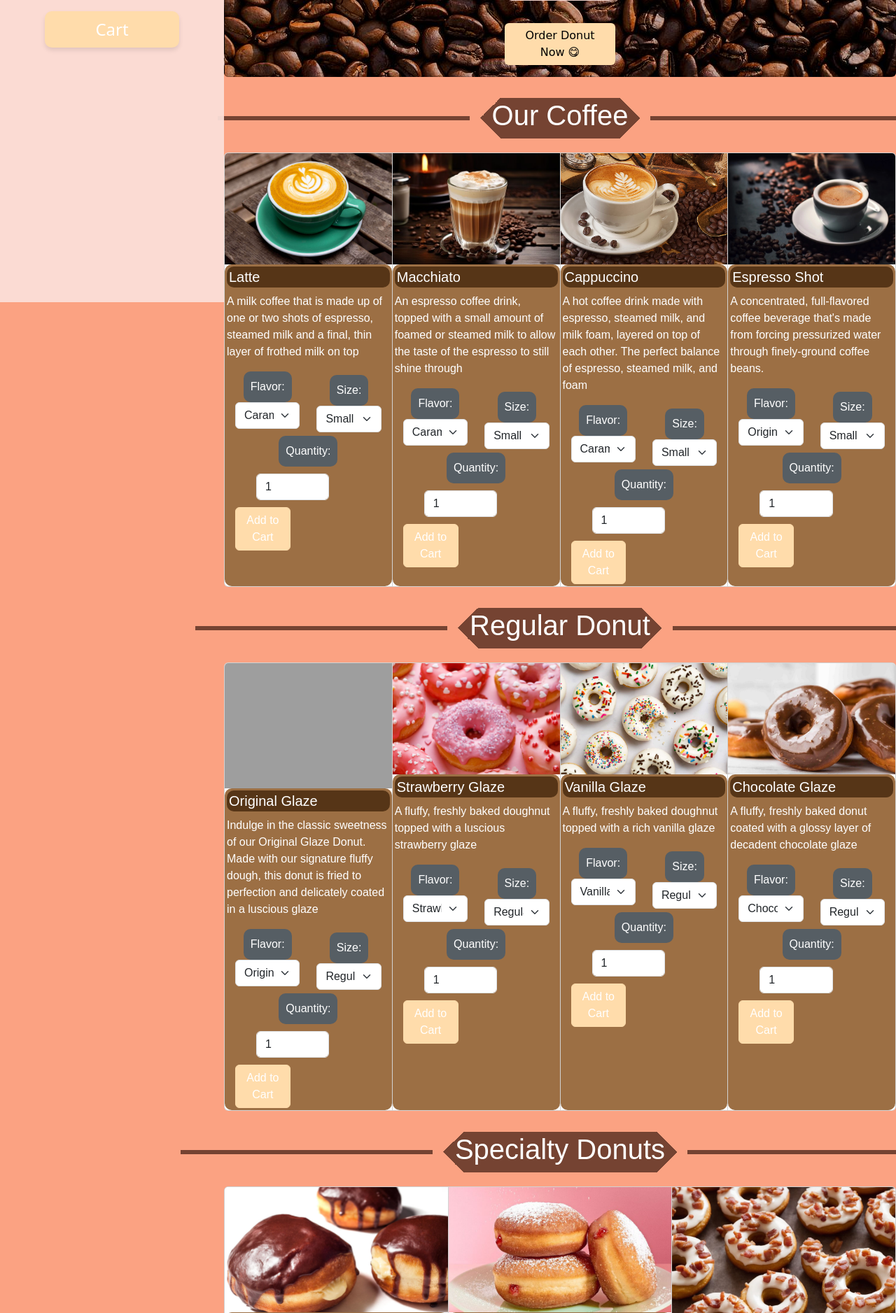
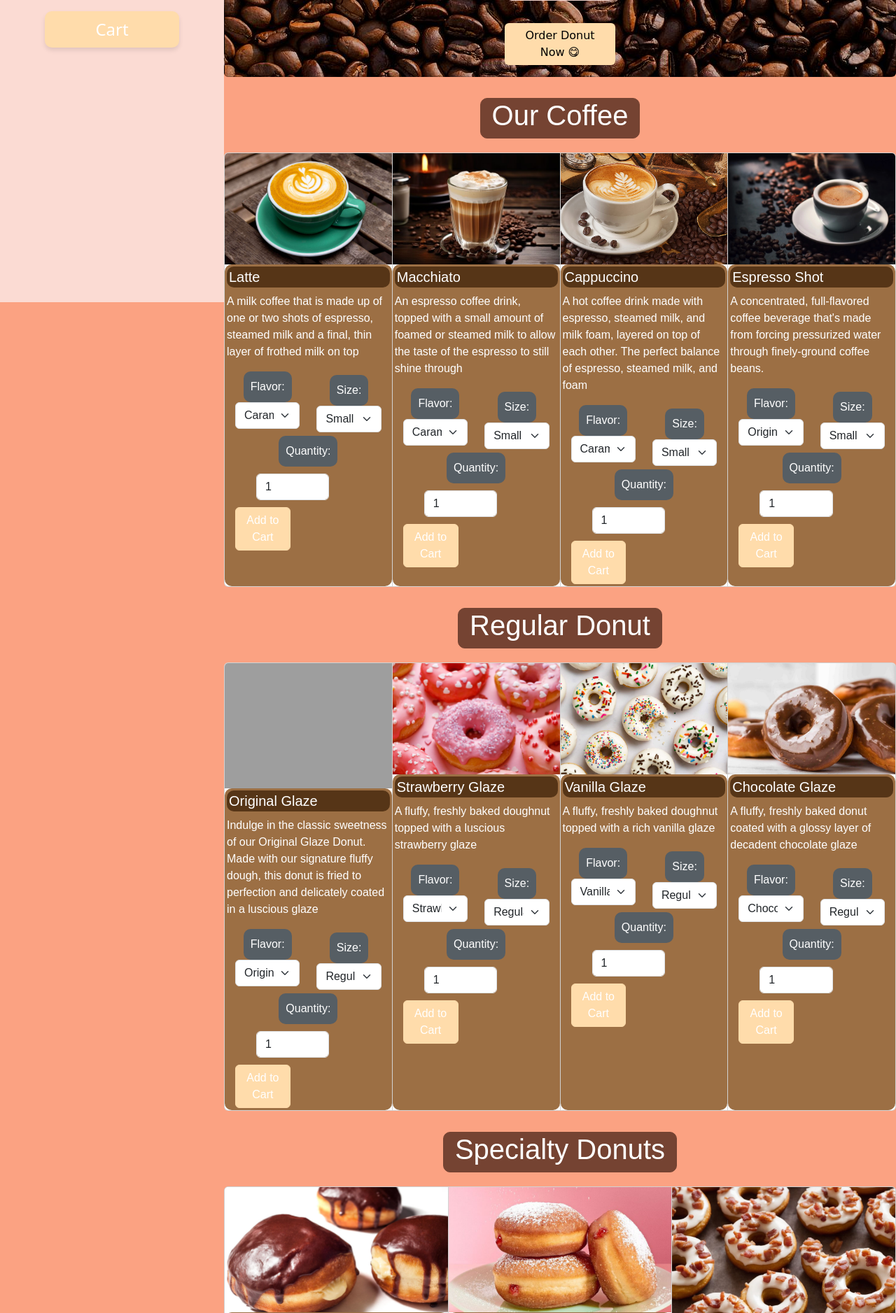
Before and after one commit to AdarshPuppala/Dough-licious-Cafe, a Django app: page /menu/ in a window 1280 px wide. Shown: the part 401-2278 px from the top of the page at 70% size. Run offline with Django 4.2, Linux system fonts and the light colour scheme; data comes from the database, SQL or seed files in the repository; grey boxes are pictures that could not be loaded.

Commit message:
made the coffee menu title simple

```diff
--- a/static/styles/menu.css
+++ b/static/styles/menu.css
@@ -118,29 +118,16 @@
 }
 
 .coffee-menu-title {
-  --b: 6px;
-  --w: 360px;
-  --g: 15px;
-  --c: #754332;
-
   width: fit-content;
   padding: 0 1em;
   line-height: 1.6em;
-  border: 1px solid;
+  border: 1px solid #754332; /* Use the color value without "var()" */
+  background-color: #754332; /* Use the color value without "()" */
   color: #fff;
-  background: conic-gradient(from 45deg at left, var(--c) 25%, #0000 0) 0,
-    conic-gradient(from -135deg at right, var(--c) 25%, #0000 0) 100%;
-  background-size: 51% 100%;
-  background-origin: border-box;
-  background-repeat: no-repeat;
-  border-image: linear-gradient(
-      #0000 calc(50% - var(--b) / 2),
-      var(--c) 0 calc(50% + var(--b) / 2),
-      #0000 0
-    )
-    1/0 var(--w) / calc(var(--w) + var(--g));
   margin-inline: auto;
+  border-radius: 10px;
 }
+
 
 .menu-card-body {
   background-color: #9c6f44;
```
